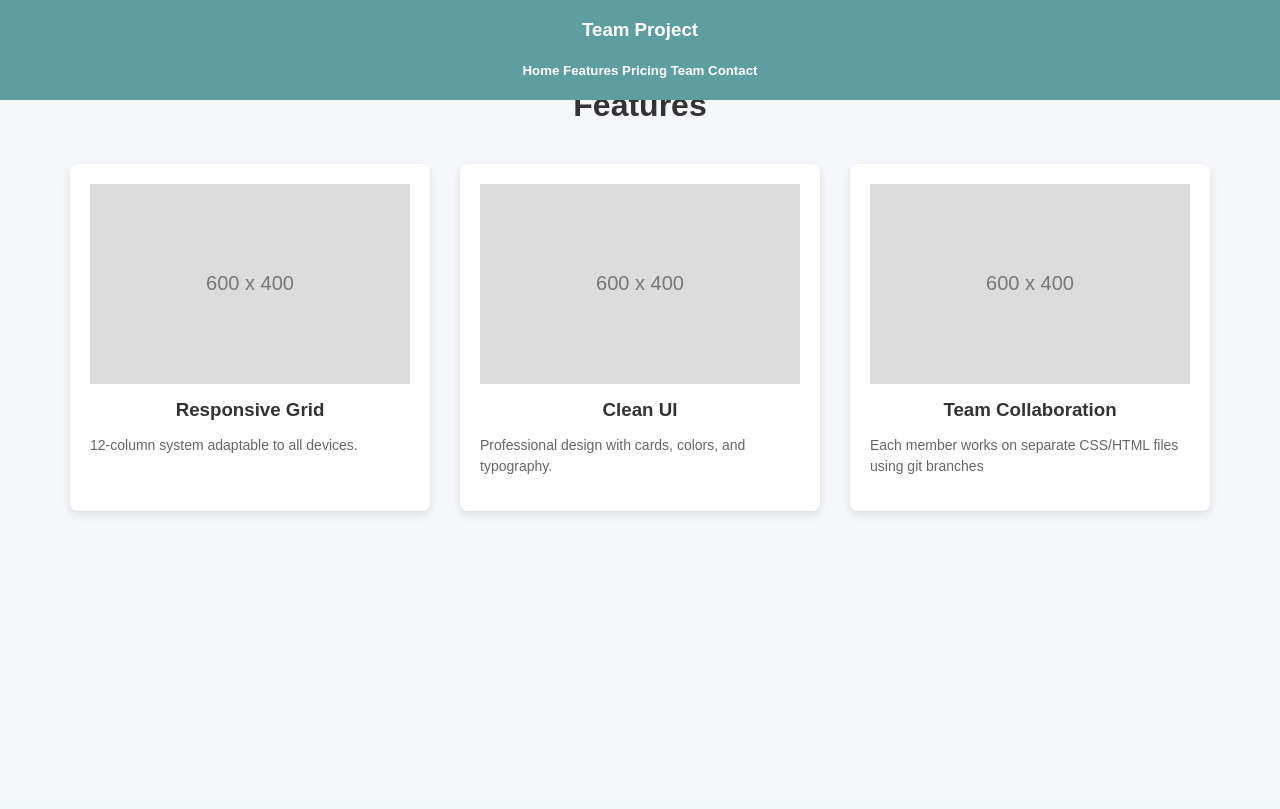
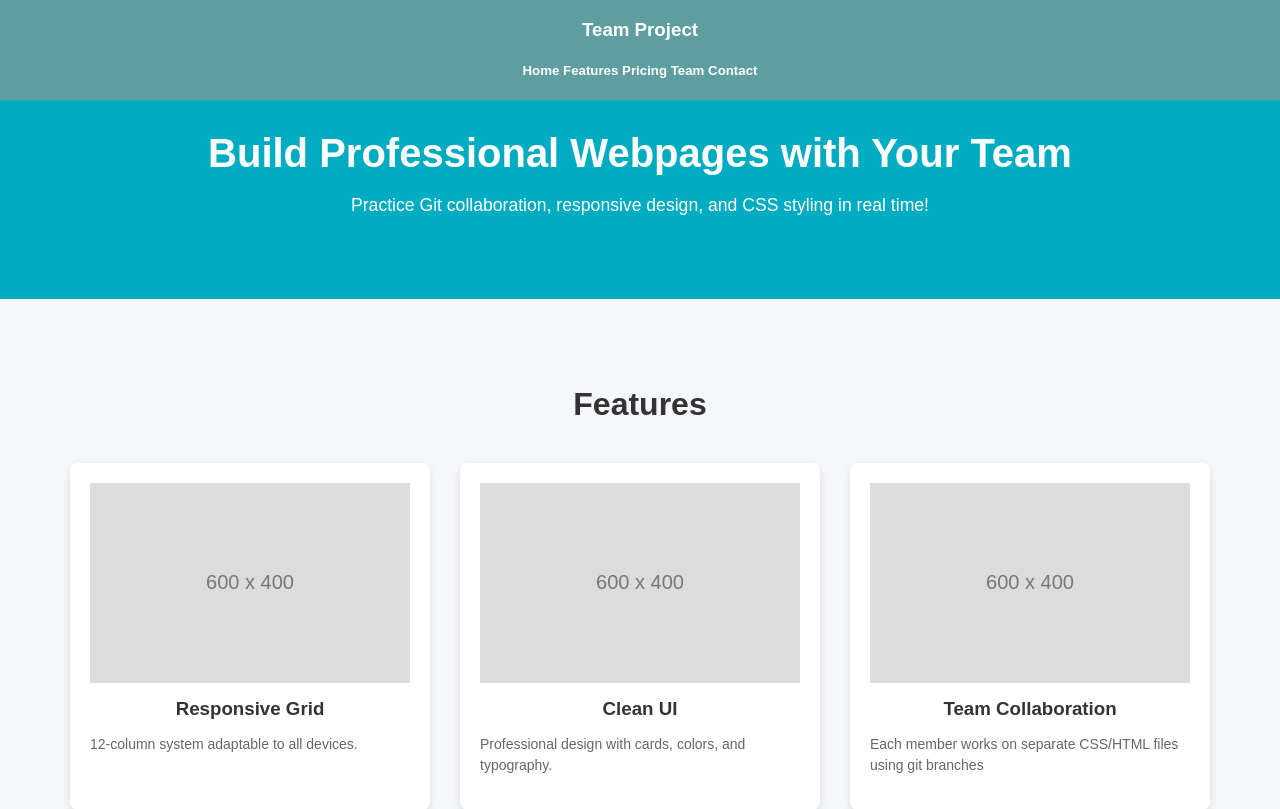
Before and after one commit to NielCarangan27/BSIT-2E-G2-GROUP5-Activities, a PHP site: page /activityhtml/index.html in a window 1280 px wide. Shown: the top 809 px of the page. Before the commit the page ends 515 px from the top, so only its background shows below. Run offline with PHP 8.4, Linux system fonts and the light colour scheme.

Commit message:
Added activity code

```diff
--- a/activityhtml/index.html
+++ b/activityhtml/index.html
@@ -19,7 +19,18 @@
 </body>
 
 </head>
+<!--KIMI's PART-->>
+</header>
 
+<section class="banner">
+    <div class="container">
+        <h1>Build Professional Webpages with Your Team</h1>
+        <p>Practice Git collaboration, responsive design, and CSS styling in real time!</p>
+    </div>
+</section>
+
+</body>
+</html>
 
 <!--Prince part-->
 <!DOCTYPE html>
--- a/activityhtml/style.css
+++ b/activityhtml/style.css
@@ -8,6 +8,28 @@
     position: fixed;
 }
 
+/* KIMMI'S PART */
+.banner {
+    background-color: #00acc1;
+    color: white;
+    padding: 80px 20px;
+    text-align: center;
+}
+
+.banner h1 {
+    font-size: 2.5rem;
+    font-weight: bold;
+    margin-bottom: 15px;
+}
+
+.banner p {
+    font-size: 1.1rem;
+    max-width: 800px;
+    margin: 0 auto;
+    line-height: 1.6;
+}
+
+/* PRINCE'S PART */
 body {
   font-family: Arial, sans-serif;
   margin: 0;
```
